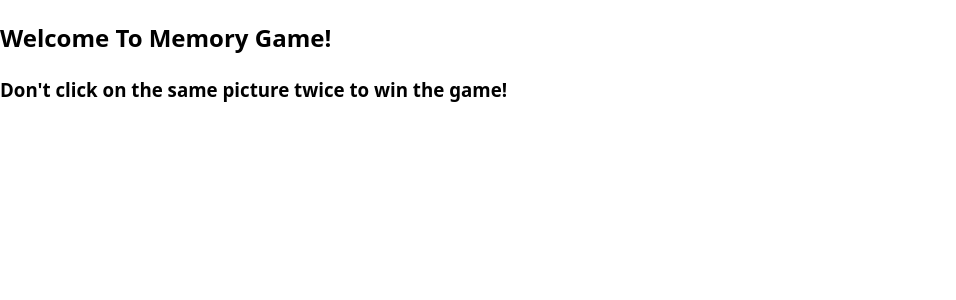
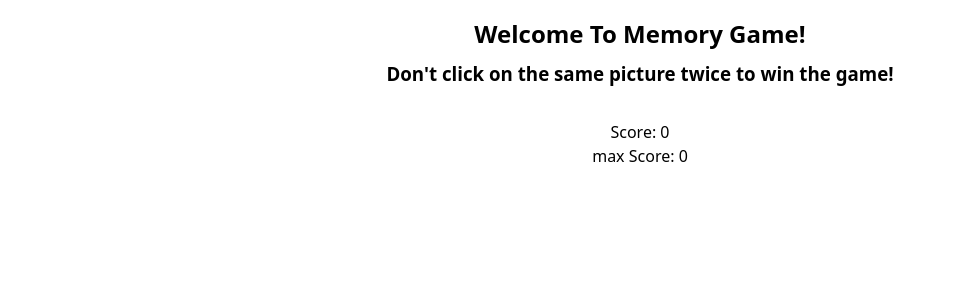
Before and after one commit to fredieposh/memory-card, a React (Vite) app: page / in a window 1280 px wide. Shown: the top 300 px of the page, without its empty margins (0-956 px from the left). Built offline with nearby package versions, Linux system fonts and the light colour scheme.

Commit message:
Style header component

```diff
--- a/src/components/header.jsx
+++ b/src/components/header.jsx
@@ -1,3 +1,4 @@
+import '../styles/header.css'
 
 export default function Header() {
     return (
@@ -8,8 +9,8 @@ export default function Header() {
                 <h3>Don't click on the same picture twice to win the game!</h3>
             </div>
             <div className='info-container'>
-                <p className='score'></p>
-                <p className='max-score'></p>
+                <p className='score'>Score: 0</p>
+                <p className='max-score'>max Score: 0</p>
             </div>
         </div>
         </>
--- a/src/index.css
+++ b/src/index.css
@@ -1,3 +1,9 @@
+
+* {
+  margin: 0;
+  padding: 0;
+}
+
 :root {
   font-family: system-ui, -apple-system, BlinkMacSystemFont, 'Segoe UI', Roboto, Oxygen, Ubuntu, Cantarell, 'Open Sans', 'Helvetica Neue', sans-serif;
   line-height: 1.5;
--- a/src/styles/header.css
+++ b/src/styles/header.css
@@ -0,0 +1,14 @@
+.header-container {
+    display: flex;
+    flex-direction: column;
+    align-items: center;
+    text-align: center;
+    padding: 1rem 0;
+    gap: 2rem;
+}
+
+.header-welcome-container {
+    display: flex;
+    flex-direction: column;
+    gap: 0.5rem;
+}
```
